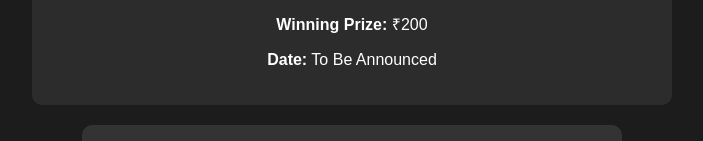
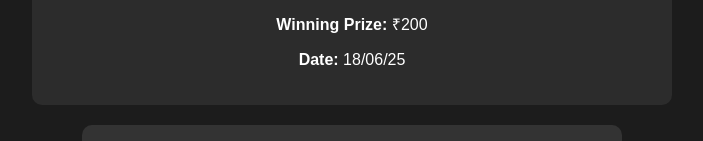
Before and after one commit to vednaila/FF.IO, a plain HTML site: page index.html in a window 1280 px wide. Shown: the part 204-345 px from the top of the page, without its empty margins (288-991 px from the left). Drawn offline with Linux system fonts and the light colour scheme.

Commit message:
Update index.html

```diff
--- a/index.html
+++ b/index.html
@@ -65,7 +65,7 @@
     <p><strong>Game Mode:</strong> Duo vs Duo (Clash Squad - TDM)</p>
     <p><strong>Entry Fee:</strong> ₹25 per player (₹50 per duo)</p>
     <p><strong>Winning Prize:</strong> ₹200</p>
-    <p><strong>Date:</strong> To Be Announced</p>
+    <p><strong>Date:</strong> 18/06/25</p>
   </div>
 
   <form id="registrationForm">
```
